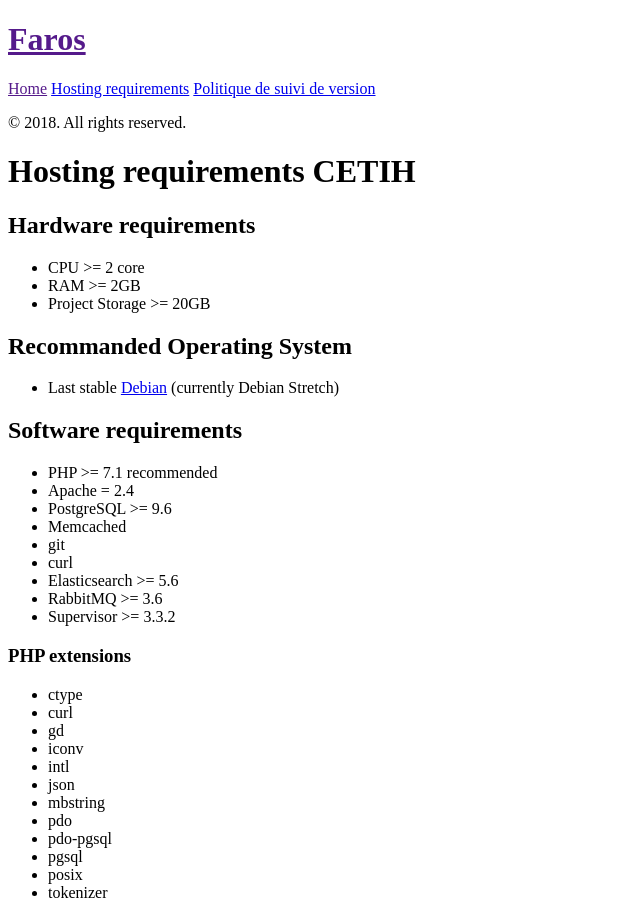
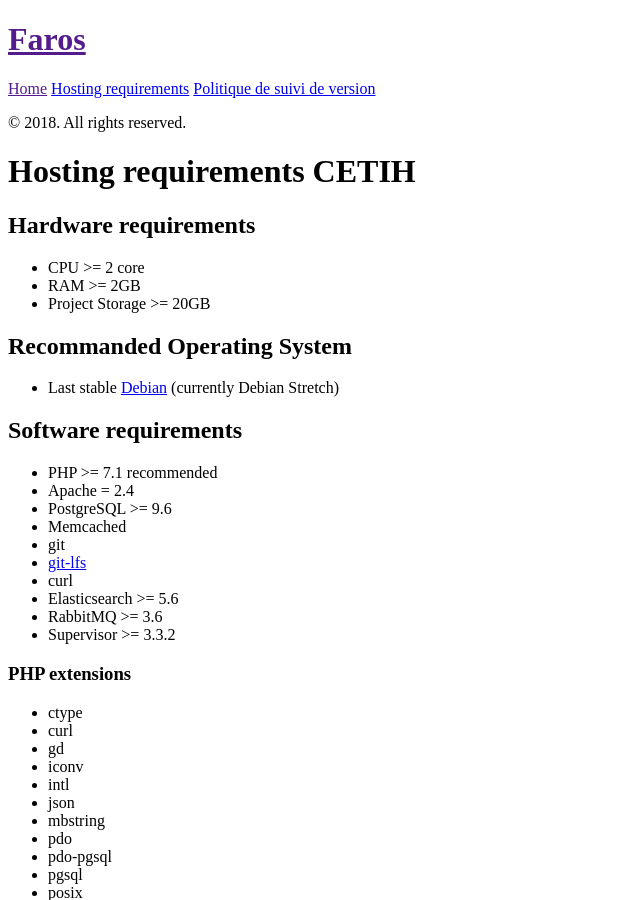
Before and after one commit to le-phare/le-phare.github.io, a Jekyll site: the page built from requirements/cetih.md, in a window 1280 px wide and 900 px high. Shown: the whole window, without its empty margins (0-640 px from the left). Built offline with Jekyll 4.4.1, drawn with Linux system fonts in a browser that asks for light colours.

Commit message:
Ajout de git-lfs dans les prérequis

```diff
--- a/requirements/cetih.md
+++ b/requirements/cetih.md
@@ -20,6 +20,7 @@ title: Hosting requirements CETIH
   - PostgreSQL >= 9.6
   - Memcached
   - git
+  - [git-lfs](https://git-lfs.github.com/)
   - curl
   - Elasticsearch >= 5.6
   - RabbitMQ >= 3.6
```
